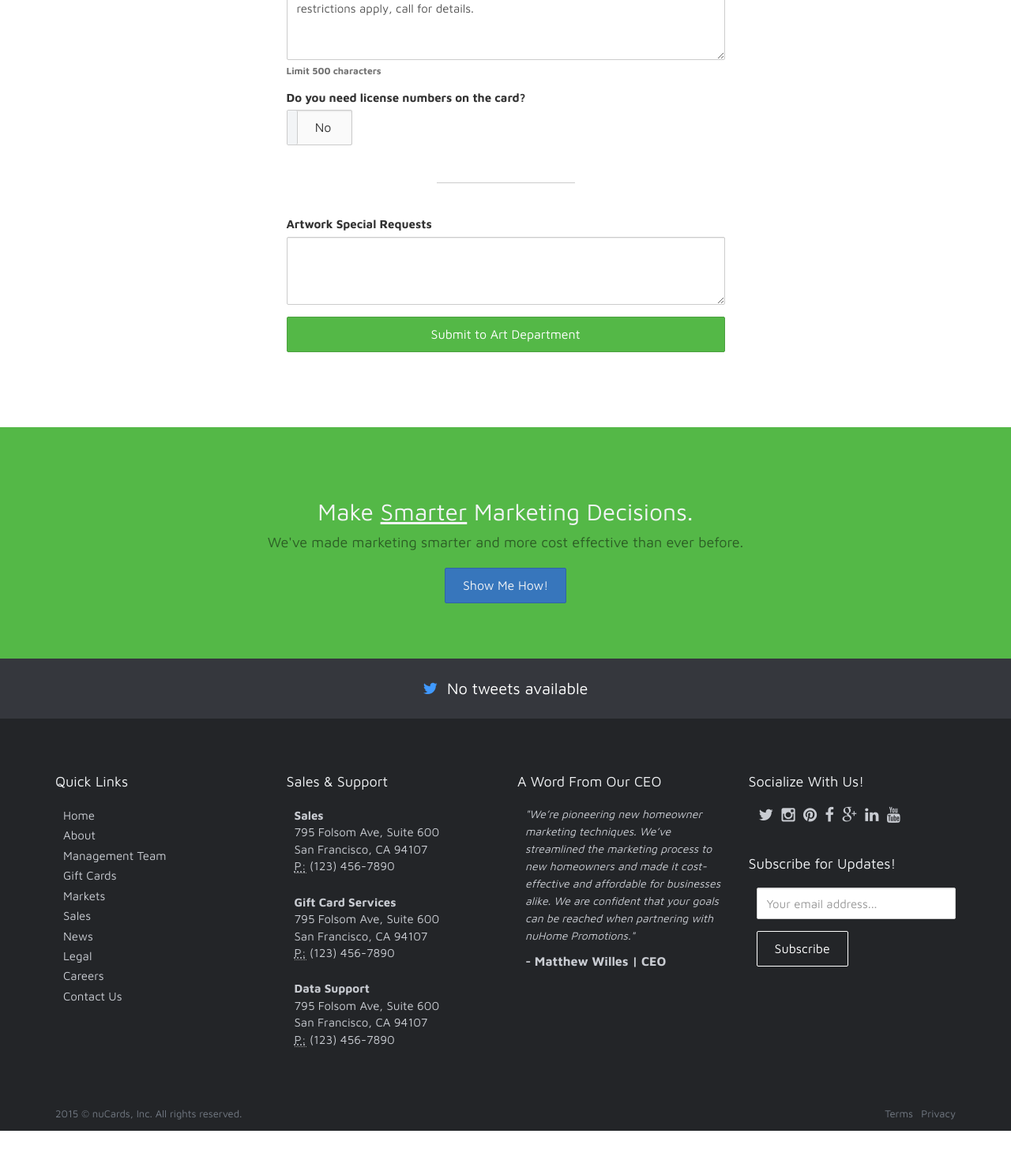
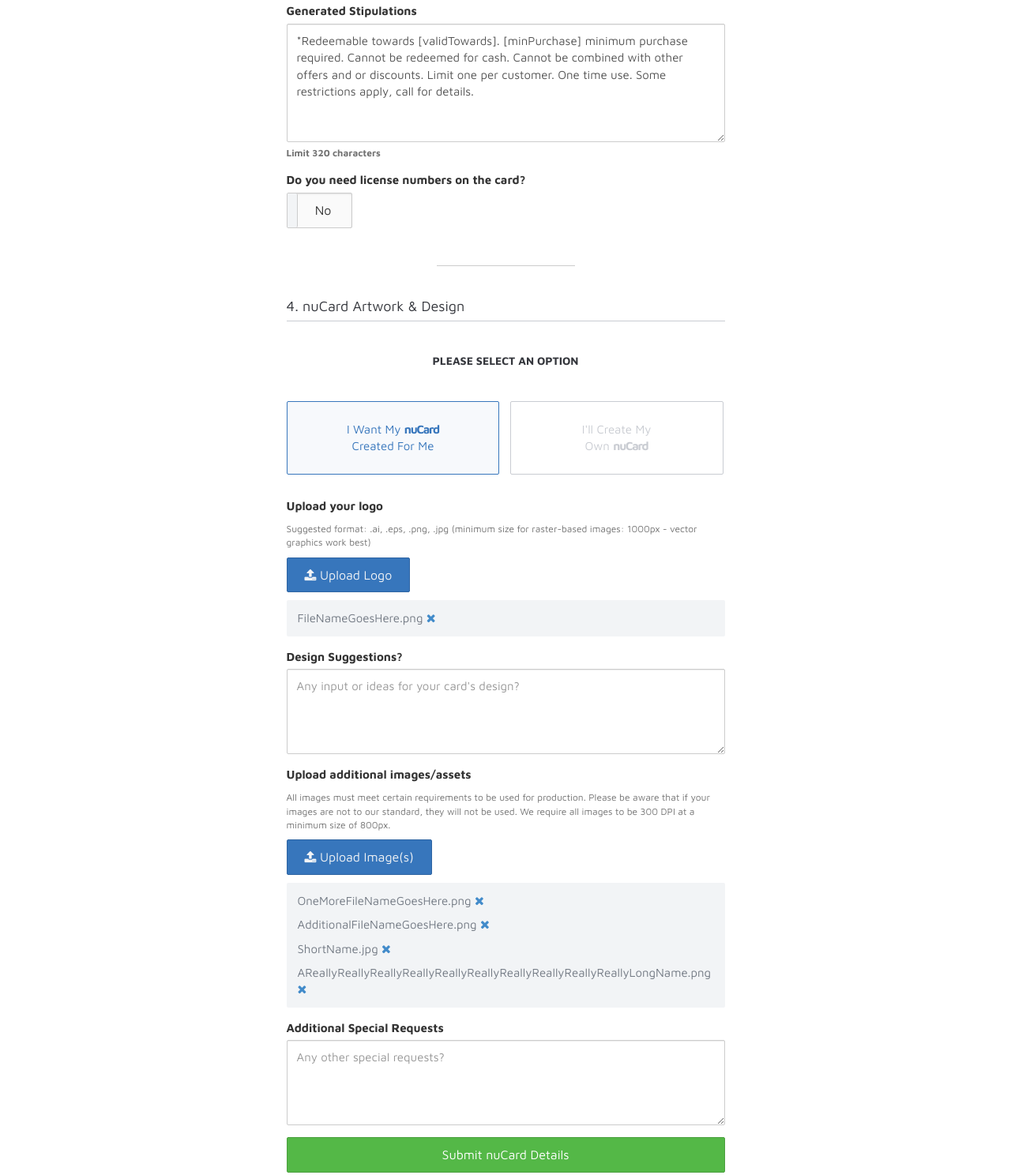
Before and after one commit to gundogcreative/nuCards, a plain HTML site: page nuHomePromotions Source/upload-artwork.html in a window 1280 px wide. Shown: the part 2315-3803 px from the top of the page at 79% size. Before the commit the page ends 3747 px from the top, so only its background shows below. Drawn offline with nearby package versions, Linux system fonts and the light colour scheme; no server answers.

Commit message:
Additional Alterations to Upload-Artwork
edits to css/html;

```diff
--- a/nuHomePromotions Source/assets/css/nucards.css
+++ b/nuHomePromotions Source/assets/css/nucards.css
@@ -15,6 +15,7 @@ TABLE OF CONTENTS
 0.5 -- BUTTONS
 0.5.1 -- TOGGLE INPUT BUTTONS
 0.5.2 -- LABLES
+0.5.3 -- PANELS
 0.6 -- ALERTS
 0.7 -- BOOTSTRAP OVERRIDES
 0.8 -- ICONS
@@ -154,8 +155,11 @@ h4.formSectionTitle {margin:0 0 28px;padding:0 0 8px;border-bottom:1px solid #C9
 .btn-grey {background-color:#B2B4B7;color:#fafafa;border-color:#A5A7AA;}
 .btn-grey:hover, .btn-grey:focus, .btn-grey:active {color:#fff;background-color:#9A9C9E;border-color:#8D8F91;}
 
-.btn i {-webkit-transition:.25s;-moz-transition:.25s;-o-transition:.25s;transition:.25s;}
-.btn:hover i {margin-left:40px;}
+.btn-indesign {background-color:#ff3a93;color:#f2f4f6;border-color:#e5388f;}
+.btn-indesign:hover, .btn-indesign:focus, .btn-indesign:active {background-color:#e5388f;color:#fff;border-color:#cc327f;outline:none;}
+
+/*.btn i {-webkit-transition:.25s;-moz-transition:.25s;-o-transition:.25s;transition:.25s;}
+.btn:hover i {margin-left:40px;}*/
 
 @media (max-width: 480px) {
   .btn {font-size:14px;}
@@ -187,6 +191,13 @@ h4.formSectionTitle {margin:0 0 28px;padding:0 0 8px;border-bottom:1px solid #C9
 .label-primary {background-color:#3776bc;}
 
 .label.nowrap {white-space:normal;}
+
+
+
+/*_____ 0.5.3 - PANELS _____*/
+
+.panel-red {background-color:#bd3737;color:#f2f4f6;border-color:#a32f2f;text-align:center;}
+.panel-small .panel-body {padding:7px 15px;}
 
 
 
@@ -887,3 +898,22 @@ h4.formSectionTitle {margin:0 0 28px;padding:0 0 8px;border-bottom:1px solid #C9
 @media (max-width: 768px) {
   #artworkSubmission hr {margin:37px auto 30px;}
 }
+
+#cardCreationTabs {text-align:center;border:none;margin:30px 0;}
+#cardCreationTabs li {float:right;width:49%;}
+#cardCreationTabs li:first-child {float:left;}
+#cardCreationTabs li a {padding:24px 0;border:solid 1px #c9ccd2;color:#c9ccd2;border-radius:2px;-webkit-border-radius:2px;}
+#cardCreationTabs li a:hover {border-color:#737A84;color:#737A84;background-color:#f0f2f5;}
+#cardCreationTabs li.active a {border-color:#3776bc;color:#3776bc;background-color:#f7f9fc;}
+#cardCreationTabs li.active a:hover {background-color:#f0f2f5;}
+
+.uploadedFiles {margin:10px 0 14px;padding:12px 14px;background-color:#f2f4f6;border-radius:2px;-webkit-border-radius:2px;}
+ul.uploadedFiles {list-style:none;}
+ul.uploadedFiles li {color:#737A84;margin:9px 0;word-break:break-all;}
+ul.uploadedFiles li:first-child {margin-top:0;}
+ul.uploadedFiles li:last-child {margin-bottom:0;}
+
+
+@media (max-width: 768px) {
+  #cardCreationTabs li {font-size:12px;}
+}
--- a/nuHomePromotions Source/upload-artwork.html
+++ b/nuHomePromotions Source/upload-artwork.html
@@ -126,6 +126,9 @@
 
           <h4 class="formSectionTitle">2. Branch Details/Requested DID</h4>
 
+          <p>This section is very important. Please select a desired area code and input your business phone number(s) for each branch your company will have a nuCard in.</p>
+          <br/>
+
           <div class="row well well-sm">
             <div class="col-md-4">
               <div class="form-group">
@@ -158,7 +161,7 @@
 
             <div class="col-md-5">
               <div class="form-group">
-                <label class="form-label" for="ftnumber1">Forward to Number</label>
+                <label class="form-label" for="ftnumber1">Forward to Number <a href="javascript:void(0);" data-toggle="tooltip" data-placement="top" title="The number you want to ring when consumers call in"><i class="fa fa-question-circle"></i></a></label>
                 <input type="text" class="form-control" id="ftnumber1" name="ftnumber1" data-mask="(999)-999-9999" placeholder="Forwarding number...">
               </div><!--/ .form-group -->
             </div><!--/ .col-md-5 -->
@@ -180,7 +183,7 @@
               <label class="form-label">Does your card require a minimum purchase?</label>
               <input type="checkbox" id="minPurchaseCheck" name="minPurchaseCheck" data-toggle="toggle" data-on="Yes" data-off="No">
               <div id="console-event"></div>
-              <p class="help-block"><span class="label label-primary nowrap">Cards with a required minimum purchase might lack performance.</span></p>
+              <p class="help-block"><div class="panel panel-default panel-red panel-small"><div class="panel-body"><i class="fa fa-exclamation-circle"></i> Cards with a required minimum purchase might lack performance.</div></div></p>
             </div><!--/ .form-group -->
 
             <div class="form-group collapse" id="minPurchaseFormGroup">
@@ -221,7 +224,7 @@
             <div class="form-group">
               <label class="form-label" for="backStipulations">Generated Stipulations</label>
               <textarea class="form-control" id="backStipulations" name="backStipulations" rows="6">*Redeemable towards [validTowards]. [minPurchase] minimum purchase required. Cannot be redeemed for cash. Cannot be combined with other offers and or discounts. Limit one per customer. One time use. Some restrictions apply, call for details.</textarea>
-              <p class="help-block"><strong>Limit 500 characters</strong></p>
+              <p class="help-block"><strong>Limit 320 characters</strong></p>
             </div><!--/ .form-group -->
 
             <div class="form-group">
@@ -260,15 +263,62 @@
 
             </div><!--/ #contractorsLicenseFormGroup -->
 
-            <hr>
+          <hr>
 
-            <div class="form-group">
-              <label class="form-label" for="artSpecial">Artwork Special Requests</label>
-              <textarea class="form-control" id="artSpecial" name="artSpecial" rows="3"></textarea>
-            </div><!--/ .form-group -->
+          <h4 class="formSectionTitle">4. nuCard Artwork & Design</h4>
+
+            <h5 style="text-align:center;padding:14px 0;">Please Select An Option</h5>
+
+            <ul id="cardCreationTabs" class="nav nav-tabs">
+              <li class="active"><a href="#internalCreation" id="internalCreation-tab" data-toggle="tab">I Want My <span class="nucards">nuCard</span></br/>Created For Me</a></li>
+              <li><a href="#outsideCreation" id="outsideCreation-tab" data-toggle="tab">I'll Create My<br/>Own <span class="nucards">nuCard</span></a></li>
+            </ul>
+
+            <div id="cardCreationOptions" class="tab-content">
+              <div id="internalCreation" class="tab-pane fade active in">
+                <div class="form-group">
+                  <label class="form-label" for="minPurchase">Upload your logo</label>
+                  <p class="help-block">Suggested format: .ai, .eps, .png, .jpg (minimum size for raster-based images: 1000px - vector graphics work best)</p>
+                  <button type="file" class="btn btn-default"><i class="fa fa-upload"></i> Upload Logo</button>
+                  <p class="uploadedFiles">FileNameGoesHere.png <span><a href="#"><i class="fa fa-times"></i></a></span></p>
+                </div><!--/ .form-group -->
+
+                <div class="form-group">
+                  <label class="form-label" for="designRequests">Design Suggestions?</label>
+                  <textarea class="form-control" id="designRequests" name="designRequests" rows="4" placeholder="Any input or ideas for your card's design?"></textarea>
+                </div><!--/ .form-group -->
+
+                <div class="form-group">
+                  <label class="form-label" for="minPurchase">Upload additional images/assets</label>
+                  <p class="help-block">All images must meet certain requirements to be used for production. Please be aware that if your images are not to our standard, they will not be used. We require all images to be 300 DPI at a minimum size of 800px.</p>
+                  <button type="file" class="btn btn-default"><i class="fa fa-upload"></i> Upload Image(s)</button>
+                  <ul class="uploadedFiles">
+                    <li>OneMoreFileNameGoesHere.png <span><a href="#"><i class="fa fa-times"></i></a></span></li>
+                    <li>AdditionalFileNameGoesHere.png <span><a href="#"><i class="fa fa-times"></i></a></span></li>
+                    <li>ShortName.jpg <span><a href="#"><i class="fa fa-times"></i></a></span></li>
+                    <li>AReallyReallyReallyReallyReallyReallyReallyReallyReallyReallyLongName.png <span><a href="#"><i class="fa fa-times"></i></a></span></li>
+                  </ul>
+                </div><!--/ .form-group -->
+
+                <div class="form-group">
+                  <label class="form-label" for="specialRequests">Additional Special Requests</label>
+                  <textarea class="form-control" id="specialRequests" name="specialRequests" rows="4" placeholder="Any other special requests?"></textarea>
+                </div><!--/ .form-group -->
+              </div><!--/ #internalCreation -->
+
+              <div id="outsideCreation" class="tab-pane fade">
+                <div class="form-group">
+                  <label class="form-label" for="minPurchase">Want to design your own nuCard? (optional)</label>
+                  <p class="help-block">We have a team of graphic designers waiting to assist you with the creation of your <span class="nucards">nuCard</span> but if you choose, you may download our template so you can design your own <span class="nucards">nuCard</span>.</p>
+                  <button type="submit" class="btn btn-indesign"><i class="fa fa-download"></i> <span class="nucards">nuCard</span> InDesign Template (.indd CC)</button>
+                  <p class="help-block">Click above to download template</p>
+                  <p class="help-block"><strong>NOTE:</strong> If you plan on designing your own <span class="nucards">nuCard</span>, please follow the instructions within our template.</p>
+                </div><!--/ .form-group -->
+              </div><!--/ #outsideCreation -->
+            </div><!--/ #cardCreationOptions -->
 
           <div class="form-group">
-            <button type="submit" class="btn btn-primary btn-block">Submit to Art Department</button>
+            <button type="submit" class="btn btn-primary btn-block">Submit nuCard Details</button>
           </div><!--/ .form-group -->
         </form><!--/ #artworkSubmission -->
 
```
